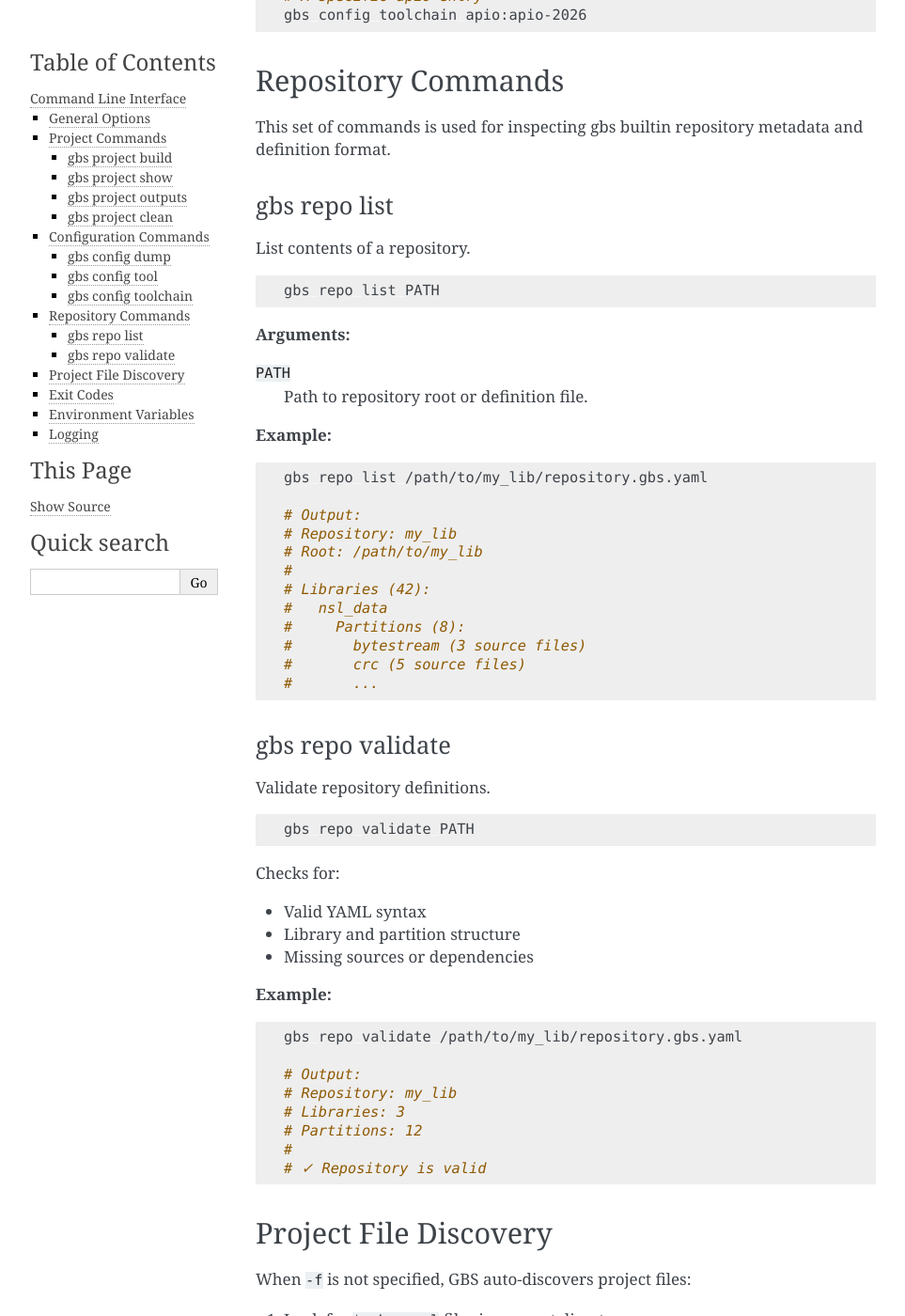
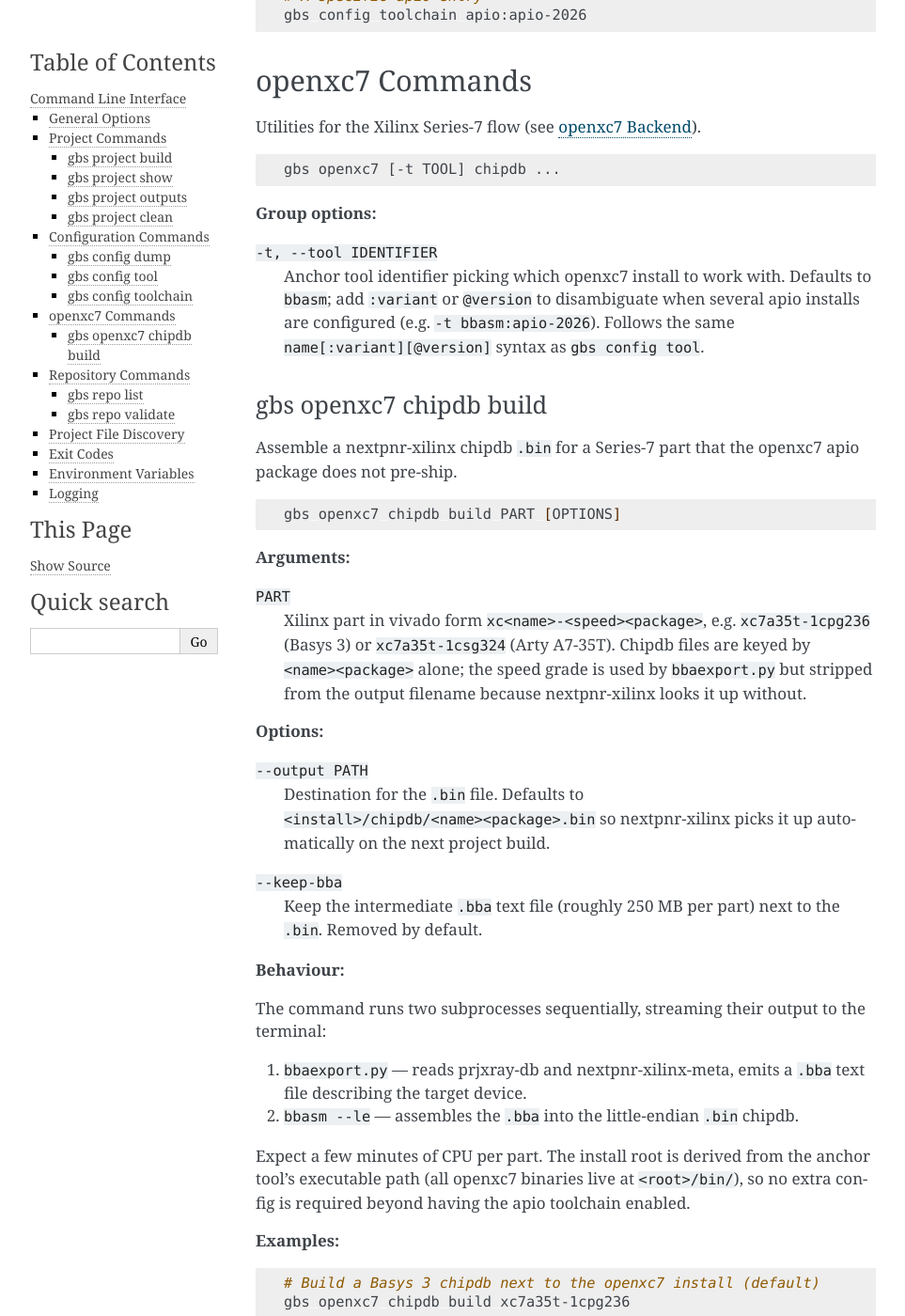
Before and after one commit to nipo/gbs, a Sphinx documentation site: the page built from doc/cli.rst, in a window 1280 px wide and 1400 px high, scrolled down 5469 px. Shown: the whole window at 94% size, without its empty margins (148-1111 px from the left). Built offline with Sphinx 7.4.7, drawn with Linux system fonts in a browser that asks for light colours; some of the changed text lies outside the part shown.

Commit message:
docs: Document `gbs openxc7 chipdb build`
- doc/cli.rst gains an openxc7 Commands section describing the new
  top-level group, the `-t/--tool` anchor identifier, and the
  chipdb build subcommand with its arguments, options, and the two
  underlying subprocess steps.

- doc/backends/openxc7.rst's Part Coverage section now points at
  `gbs openxc7 chipdb build` as the on-demand recipe for parts not
  in the shipped chipdb set, instead of leaving users to invoke
  bbaexport.py + bbasm by hand.

```diff
--- a/doc/cli.rst
+++ b/doc/cli.rst
@@ -282,6 +282,82 @@
    # A specific apio entry
    gbs config toolchain apio:apio-2026
 
+openxc7 Commands
+----------------
+
+Utilities for the Xilinx Series-7 flow (see :doc:`backends/openxc7`).
+
+.. code-block:: text
+
+   gbs openxc7 [-t TOOL] chipdb ...
+
+**Group options:**
+
+``-t, --tool IDENTIFIER``
+    Anchor tool identifier picking which openxc7 install to work
+    with. Defaults to ``bbasm``; add ``:variant`` or ``@version`` to
+    disambiguate when several apio installs are configured (e.g.
+    ``-t bbasm:apio-2026``). Follows the same
+    ``name[:variant][@version]`` syntax as ``gbs config tool``.
+
+gbs openxc7 chipdb build
+~~~~~~~~~~~~~~~~~~~~~~~~
+
+Assemble a nextpnr-xilinx chipdb ``.bin`` for a Series-7 part that
+the openxc7 apio package does not pre-ship.
+
+.. code-block:: bash
+
+   gbs openxc7 chipdb build PART [OPTIONS]
+
+**Arguments:**
+
+``PART``
+    Xilinx part in vivado form ``xc<name>-<speed><package>``, e.g.
+    ``xc7a35t-1cpg236`` (Basys 3) or ``xc7a35t-1csg324`` (Arty
+    A7-35T). Chipdb files are keyed by ``<name><package>`` alone;
+    the speed grade is used by ``bbaexport.py`` but stripped from
+    the output filename because nextpnr-xilinx looks it up without.
+
+**Options:**
+
+``--output PATH``
+    Destination for the ``.bin`` file. Defaults to
+    ``<install>/chipdb/<name><package>.bin`` so nextpnr-xilinx picks
+    it up automatically on the next project build.
+
+``--keep-bba``
+    Keep the intermediate ``.bba`` text file (roughly 250 MB per
+    part) next to the ``.bin``. Removed by default.
+
+**Behaviour:**
+
+The command runs two subprocesses sequentially, streaming their
+output to the terminal:
+
+1. ``bbaexport.py`` — reads prjxray-db and nextpnr-xilinx-meta,
+   emits a ``.bba`` text file describing the target device.
+2. ``bbasm --le`` — assembles the ``.bba`` into the little-endian
+   ``.bin`` chipdb.
+
+Expect a few minutes of CPU per part. The install root is derived
+from the anchor tool's executable path (all openxc7 binaries live at
+``<root>/bin/``), so no extra config is required beyond having the
+apio toolchain enabled.
+
+**Examples:**
+
+.. code-block:: bash
+
+   # Build a Basys 3 chipdb next to the openxc7 install (default)
+   gbs openxc7 chipdb build xc7a35t-1cpg236
+
+   # Build an Arty A7-35T chipdb, write outside the apio tree
+   gbs openxc7 chipdb build xc7a35t-1csg324 --output /tmp/arty.bin
+
+   # Pick a specific apio install when multiple variants exist
+   gbs openxc7 -t bbasm:apio-2026 chipdb build xc7a35t-1cpg236
+
 Repository Commands
 -------------------
 
```
Also changed, not shown: doc/backends/openxc7.rst (+14 -0 lines).
